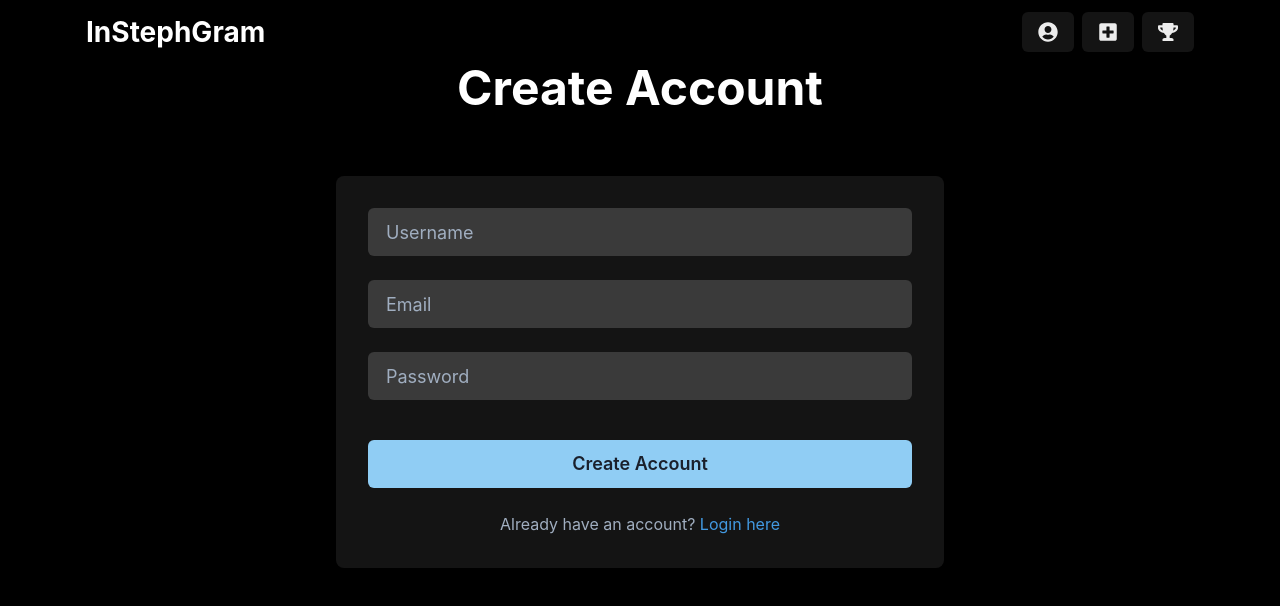
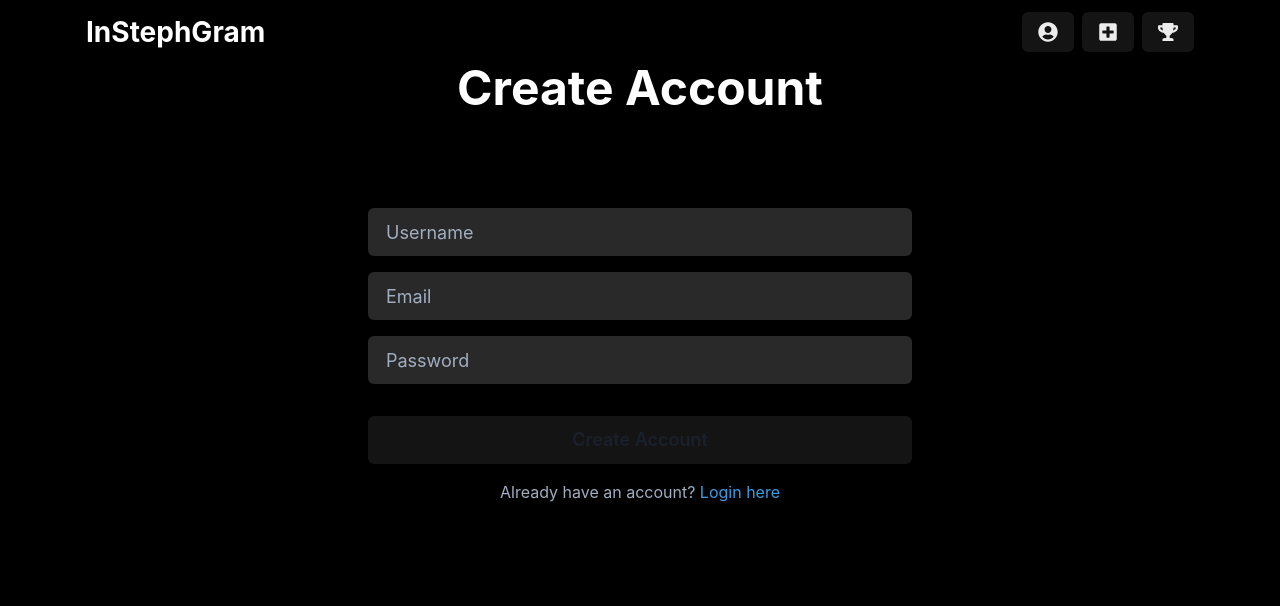
Before and after one commit to stephenhungg/InStephGram, a React (Vite) app in the folder frontend/: page /create in a window 1280 px wide. Shown: the top 606 px of the page. Built offline with nearby package versions, Linux system fonts and the light colour scheme.

Commit message:
fixed ui consistency

```diff
--- a/frontend/src/pages/CreateAccPage.jsx
+++ b/frontend/src/pages/CreateAccPage.jsx
@@ -44,10 +44,9 @@ const CreateAccPage = () => {
                     p={8}
                     rounded={"lg"}
                     shadow={"lg"}
-                    bg="whiteAlpha.200"
                     backdropFilter="blur(10px)"
                 >
-                    <VStack spacing={6}>
+                    <VStack spacing={4}>
                         <Input
                             placeholder='Username'
                             type="text"
@@ -61,7 +60,7 @@ const CreateAccPage = () => {
                             _hover={{ bg: "whiteAlpha.400" }}
                             _focus={{
                                 bg: "whiteAlpha.500",
-                                borderColor: "blue.500"
+                                borderColor: "whiteAlpha.500"
                             }}
                         />
                         <Input
@@ -77,7 +76,7 @@ const CreateAccPage = () => {
                             _hover={{ bg: "whiteAlpha.400" }}
                             _focus={{
                                 bg: "whiteAlpha.500",
-                                borderColor: "blue.500"
+                                borderColor: "whiteAlpha.500"
                             }}
                         />
                         <Input
@@ -100,11 +99,11 @@ const CreateAccPage = () => {
                             onClick={handleAddUser}
                             w='full'
                             size="lg"
-                            colorScheme="blue"
+                            colorScheme="whiteAlpha"
                             mt={4}
                             _hover={{
                                 transform: 'scale(1.02)',
-                                bg: "blue.500"
+                                bg: "whiteAlpha.500"
                             }}
                             transition="all 0.2s"
                         >
--- a/frontend/src/pages/CreatePostPage.jsx
+++ b/frontend/src/pages/CreatePostPage.jsx
@@ -113,7 +113,7 @@ const CreatePostPage = () => {
                                 justifyContent="center"
                                 cursor="pointer"
                                 position="relative"
-                                _hover={{ borderColor: "blue.500" }}
+                                _hover={{ borderColor: "whiteAlpha.500" }}
                             >
                                 <input
                                     type="file"
@@ -128,7 +128,7 @@ const CreatePostPage = () => {
                                     onChange={(e) => handleFileChanges(e.target.files)}
                                 />
                                 <Icon as={LuUpload} boxSize={8} color="gray.400" />
-                                <Text mt={2} color="gray.400">Click to upload your screenshot</Text>
+                                <Text mt={2} color="gray.400">Click to upload your picture</Text>
                             </Box>
                         ) : (
                             <Box position="relative">
@@ -187,7 +187,7 @@ const CreatePostPage = () => {
                         <Button
                             onClick={handleAddPost}
                             w='full'
-                            colorScheme="blue"
+                            colorScheme="whiteAlpha"
                             mt={4}
                             _hover={{ transform: 'scale(1.02)' }}
                             transition="all 0.2s"
--- a/frontend/src/pages/LoginPage.jsx
+++ b/frontend/src/pages/LoginPage.jsx
@@ -79,12 +79,13 @@ const LoginPage = () => {
                         <Button
                             onClick={handleLogin}
                             w='full'
+                            size="lg"
                             isLoading={isLoading}
                             loadingText="Logging in..."
                             _hover={{ transform: 'scale(1.02)' }}
                             transition="all 0.2s"
-                            bg="whiteAlpha.300"
-                            color="white"
+                            bg="whiteAlpha.500"
+                            colorScheme="whiteAlpha"
                         >
                             Login
                         </Button>
```
